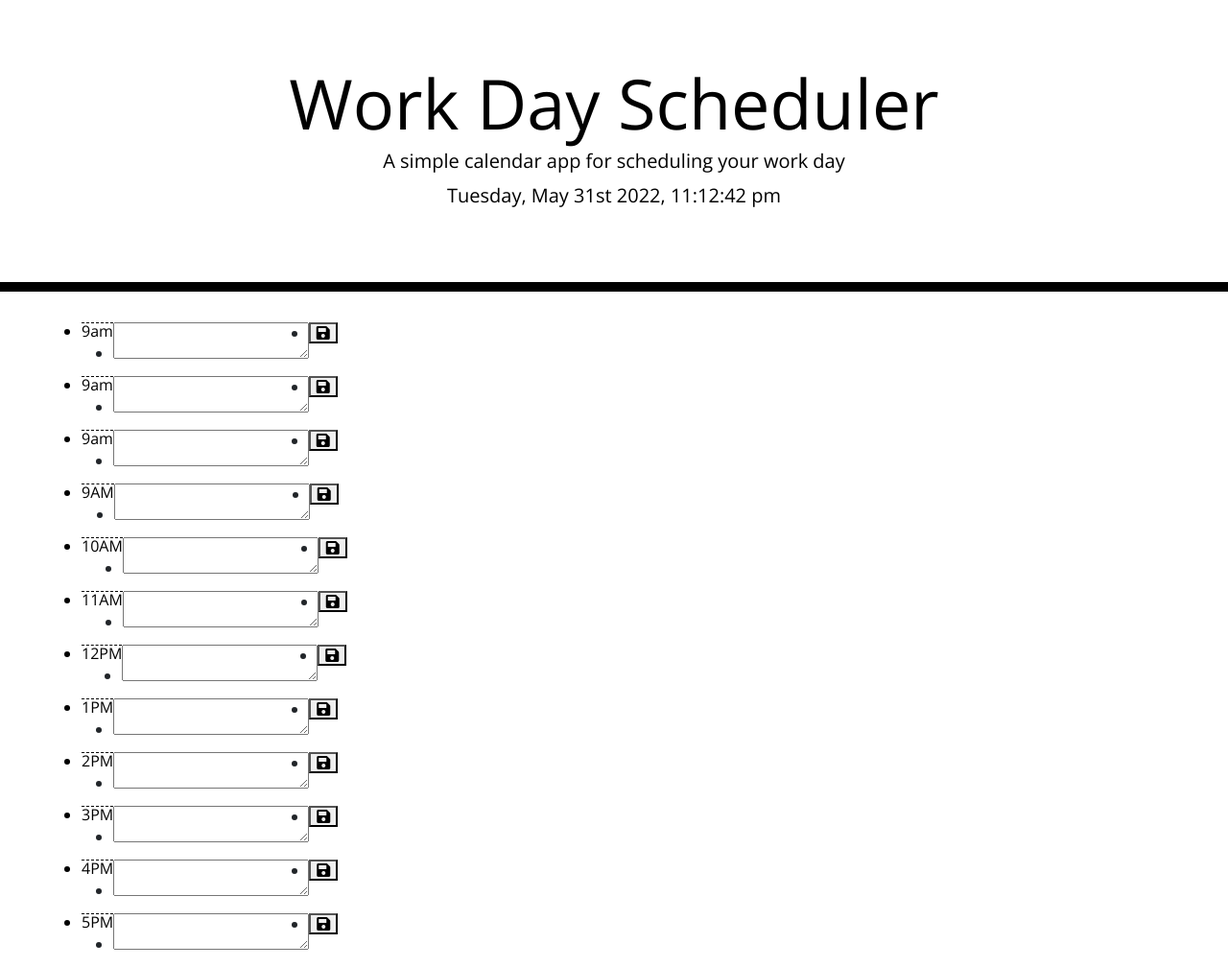
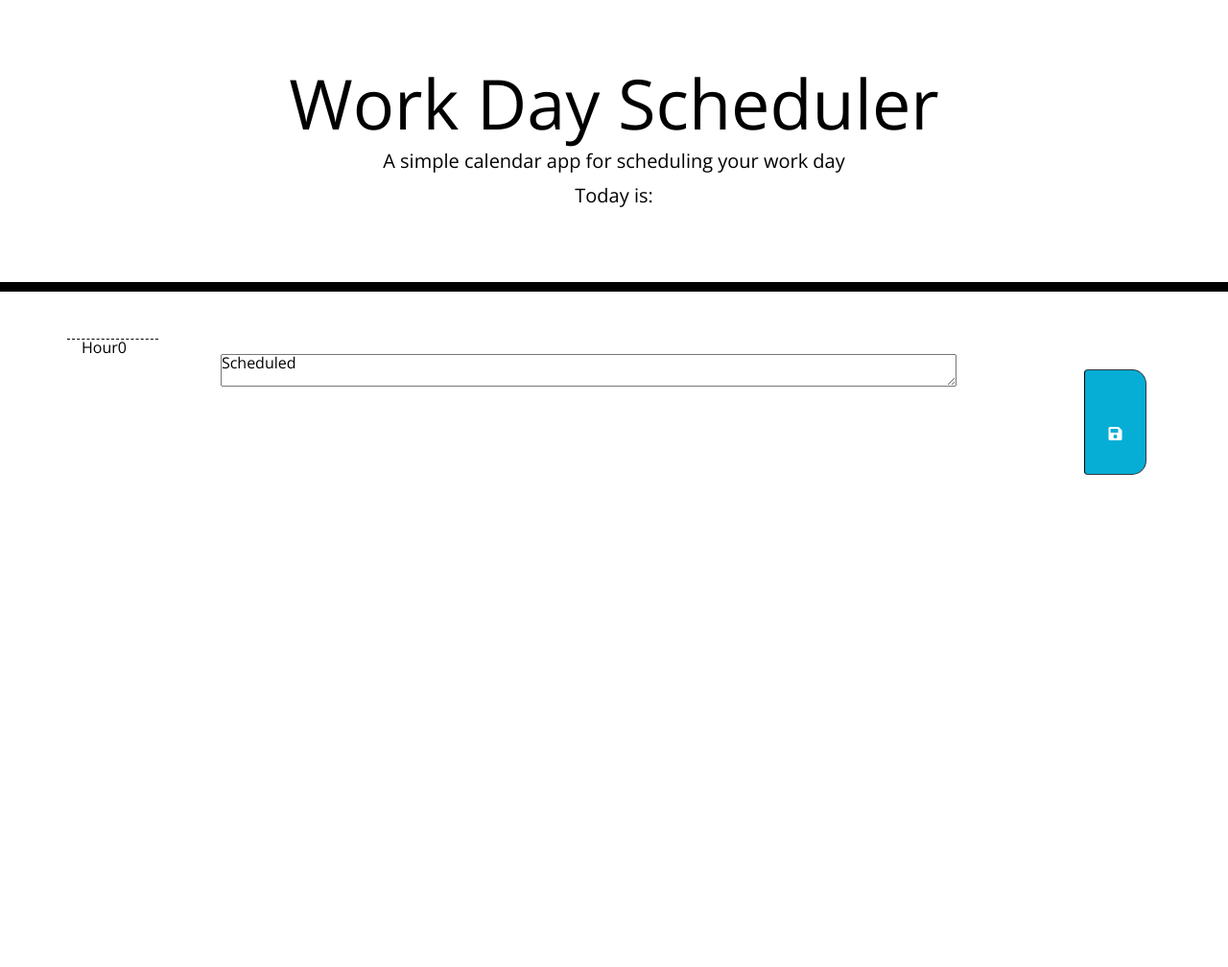
Before and after one commit to Hreichgelt/Scheduling-Assistant, a plain HTML site: page Index.html in a window 1280 px wide. Shown: the whole page at 96% size. After the commit the page ends 800 px from the top, so only its background shows below. Drawn offline with nearby package versions, Linux system fonts and the light colour scheme.

Commit message:
essentially starting over with bootstrap version keeping vars in js

```diff
--- a/Assets/script.js
+++ b/Assets/script.js
@@ -1,25 +1,46 @@
+// global variables with moment.js displaying day date and time
 var rootEl = $('#root');
-var tableEL = $('#table');
 var timeEL  = $('.hours');
 var activityEL = $('.activities');
-var position = 0;
+var position = hours - 9;
 var weekday = $('#currentDay');
-var saveBtn = $('#saveBtn');
-var hours = ['9AM', '10AM', '11AM', '12PM', '1PM', '2PM', '3PM', '4PM','5PM',];
-
+var saveBtn = $('.saveBtn');
+// var hours = ['9AM', '10AM', '11AM', '12PM', '1PM', '2PM', '3PM', '4PM','5PM',];
 var today = moment().format("dddd, MMMM Do YYYY, h:mm:ss a");
 $("#currentDay").text(today);
 
-// var dayWeek = today.format("[Today is] dddd")
-// $("#2a").text(dayWeek);
+// create functions
+function PastPresentFutureColorCoding() {
+    today = moment().hours();
+
+    $(".businesshours").each(function () {
+
+    })
+};
+
+
+// ------------------------------------
+
+function enterActivitiesIntoLocalStorage(params) {
+
+};
 
 
 
 
 
-
-
-
+// Criteria
+// GIVEN I am using a daily planner to create a schedule
+// WHEN I scroll down
+// THEN I am presented with time blocks for standard business hours
+// WHEN I view the time blocks for that day
+// THEN each time block is color-coded to indicate whether it is in the past, present, or future
+// WHEN I click into a time block
+// THEN I can enter an event
+// WHEN I click the save button for that time block
+// THEN the text for that event is saved in local storage
+// WHEN I refresh the page
+// THEN the saved events persist
 
 
 
--- a/Index.html
+++ b/Index.html
@@ -20,190 +20,32 @@
     <p class="lead">A simple calendar app for scheduling your work day</p>
     <p id="currentDay" class="lead">Today is: </p>
   </header>
-  <div class="container" id="root">
-    <section class="table" id="table">
-      <ul class="list-group list-group-horizontal">
-        <li class="hours">9am</li>
-        <li class="activities">
-          <textarea></textarea>
-        </li>
-        <li class="list-group-item-3">
-          <!-- target this li onclick save to local storage  -->
-          <button id="saveBtn">
-            <i class="fa fa-save"></i>
-          </button>
-        </li>
-      </ul>
-  </div>
-  <div class="container" id="root">
-    <section class="table" id="table">
-      <ul class="list-group list-group-horizontal">
-        <li class="hours">9am</li>
-        <li class="activities">
-          <textarea></textarea>
-        </li>
-        <li class="list-group-item-3">
-          <!-- target this li onclick save to local storage  -->
-          <button id="saveBtn">
-            <i class="fa fa-save"></i>
-          </button>
-        </li>
-      </ul>
-  </div>
-  <div class="container" id="root">
-    <section class="table" id="table">
-      <ul class="list-group list-group-horizontal">
-        <li class="hours">9am</li>
-        <li class="activities">
-          <textarea></textarea>
-        </li>
-        <li class="list-group-item-3">
-          <!-- target this li onclick save to local storage  -->
-          <button id="saveBtn">
-            <i class="fa fa-save"></i>
-          </button>
-        </li>
-      </ul>
-  </div>
-  <div class="container" id="root">
-    <section class="table" id="table">
-      <ul class="list-group list-group-horizontal">
-        <li class="hours">9AM</li>
-        <li class="activities">
-          <textarea></textarea>
-        </li>
-        <li class="list-group-item-3">
-          <!-- target this li onclick save to local storage  -->
-          <button id="saveBtn">
-            <i class="fa fa-save"></i>
-          </button>
-        </li>
-      </ul>
-  </div>
-  <div class="container" id="root">
-    <section class="table" id="table">
-      <ul class="list-group list-group-horizontal">
-        <li class="hours">10AM</li>
-        <li class="activities">
-          <textarea></textarea>
-        </li>
-        <li class="list-group-item-3">
-          <!-- target this li onclick save to local storage  -->
-          <button id="saveBtn">
-            <i class="fa fa-save"></i>
-          </button>
-        </li>
-      </ul>
-  </div>
-  <div class="container" id="root">
-    <section class="table" id="table">
-      <ul class="list-group list-group-horizontal">
-        <li class="hours">11AM</li>
-        <li class="activities">
-          <textarea></textarea>
-        </li>
-        <li class="list-group-item-3">
-          <!-- target this li onclick save to local storage  -->
-          <button id="saveBtn">
-            <i class="fa fa-save"></i>
-          </button>
-        </li>
-      </ul>
-  </div>
-  <div class="container" id="root">
-    <section class="table" id="table">
-      <ul class="list-group list-group-horizontal">
-        <li class="hours">12PM</li>
-        <li class="activities">
-          <textarea></textarea>
-        </li>
-        <li class="list-group-item-3">
-          <!-- target this li onclick save to local storage  -->
-          <button id="saveBtn">
-            <i class="fa fa-save"></i>
-          </button>
-        </li>
-      </ul>
-  </div>
-  <div class="container" id="root">
-    <section class="table" id="table">
-      <ul class="list-group list-group-horizontal">
-        <li class="hours">1PM</li>
-        <li class="activities">
-          <textarea></textarea>
-        </li>
-        <li class="list-group-item-3">
-          <!-- target this li onclick save to local storage  -->
-          <button id="saveBtn">
-            <i class="fa fa-save"></i>
-          </button>
-        </li>
-      </ul>
-  </div>
-  <div class="container" id="root">
-    <section class="table" id="table">
-      <ul class="list-group list-group-horizontal">
-        <li class="hours">2PM</li>
-        <li class="activities">
-          <textarea></textarea>
-        </li>
-        <li class="list-group-item-3">
-          <!-- target this li onclick save to local storage  -->
-          <button id="saveBtn">
-            <i class="fa fa-save"></i>
-          </button>
-        </li>
-      </ul>
-  </div>
-  <div class="container" id="root">
-    <section class="table" id="table">
-      <ul class="list-group list-group-horizontal">
-        <li class="hours">3PM</li>
-        <li class="activities">
-          <textarea></textarea>
-        </li>
-        <li class="list-group-item-3">
-          <!-- target this li onclick save to local storage  -->
-          <button id="saveBtn">
-            <i class="fa fa-save"></i>
-          </button>
-        </li>
-      </ul>
-  </div>
-  <div class="container" id="root">
-    <section class="table" id="table">
-      <ul class="list-group list-group-horizontal">
-        <li class="hours">4PM</li>
-        <li class="activities">
-          <textarea></textarea>
-        </li>
-        <li class="list-group-item-3">
-          <!-- target this li onclick save to local storage  -->
-          <button id="saveBtn">
-            <i class="fa fa-save"></i>
-          </button>
-        </li>
-      </ul>
-  </div>
-  <div class="container" id="root">
-    <section class="table" id="table">
-      <ul class="list-group list-group-horizontal">
-        <li class="hours">5PM</li>
-        <li class="activities">
-          <textarea></textarea>
-        </li>
-        <li class="list-group-item-3">
-          <!-- target this li onclick save to local storage  -->
-          <button id="saveBtn">
-            <i class="fa fa-save"></i>
-          </button>
-        </li>
-      </ul>
-  </div>
+
+
+
+      <div class="container">
+        <div class="row businesshours pt-3" id="9">
+          <div class="col-1 hours">Hour0</div>
+          <div class="col-10">
+            <textarea class="col-10 p-0 textarea">Scheduled</textarea>
+          </div>
+          <div class="col-1">
+            <button type="button" class="saveBtn btn btn-dark">
+              <i class="fa fa-save "></i>
+            </button>
+          </div>
+        </div>
+
+
+
+
+      </div>
+
+
 
 
   <script src="https://code.jquery.com/jquery-3.4.1.min.js"></script>
-  <!-- <script src="https://cdnjs.cloudflare.com/ajax/libs/moment.js/2.24.0/moment.min.js"></script> -->
+<!-- <script src="https://cdnjs.cloudflare.com/ajax/libs/moment.js/2.24.0/moment.min.js"></script> -->
   <script src="./Assets/script.js"></script>
 </body>
 
```
